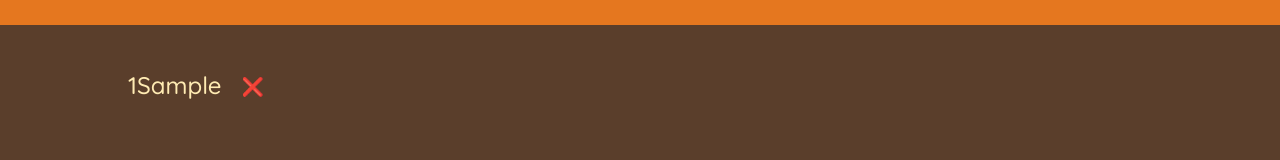
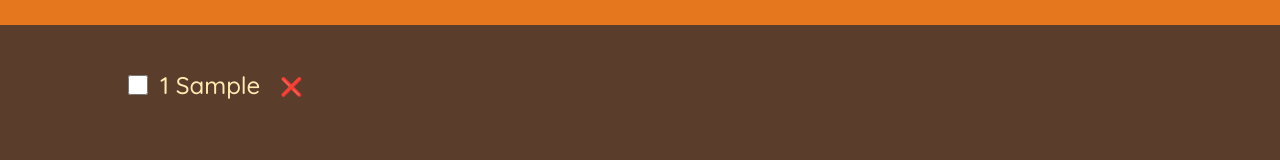
Before and after one commit to januzovic/React-practise, a React (Create React App) app: page / in a window 1280 px wide. Both pictures are taken after typing "Sample" into the empty fields and a click on the button "ADD". Shown: the part 252-412 px from the top of the page. Built offline with nearby package versions, Linux system fonts and the light colour scheme.

Commit message:
Updating an Item

```diff
--- a/src/App.js
+++ b/src/App.js
@@ -14,11 +14,24 @@
   function handleDeleteItem(id) {
     setItems((items) => items.filter((item) => item.id !== id));
   }
+
+  function handleToggleItem(id) {
+    setItems((items) =>
+      items.map((item) =>
+        item.id === id ? { ...item, packed: !item.packed } : item
+      )
+    );
+  }
+
   return (
     <div className='app'>
       <Logo />
       <Form onAddItems={handleAddItems} />
-      <PackingList items={items} onDeleteItem={handleDeleteItem} />
+      <PackingList
+        items={items}
+        onDeleteItem={handleDeleteItem}
+        onToggleItem={handleToggleItem}
+      />
       <Stats />
     </div>
   );
@@ -73,24 +86,37 @@
   );
 }
 
-function PackingList({ items, onDeleteItem }) {
+function PackingList({ items, onDeleteItem, onToggleItem }) {
   return (
     <div className='list'>
       <ul>
         {items.map((item) => (
-          <Item item={item} onDeleteItem={onDeleteItem} key={item.id} />
+          <Item
+            item={item}
+            onDeleteItem={onDeleteItem}
+            onToggleItem={onToggleItem}
+            key={item.id}
+          />
         ))}
       </ul>
     </div>
   );
 }
 
-function Item({ item, onDeleteItem }) {
+function Item({ item, onDeleteItem, onToggleItem }) {
   return (
     <li>
+      <input
+        type='checkbox'
+        value={item.packed}
+        onChange={() => {
+          onToggleItem(item.id);
+        }}
+      />
       <span style={item.packed ? { textDecoration: 'line-through' } : {}}>
-        {item.quantity}
-        {item.desc}
+        <p>
+          {item.quantity} {item.desc}
+        </p>
       </span>
       <button onClick={() => onDeleteItem(item.id)}>❌</button>
     </li>
```
